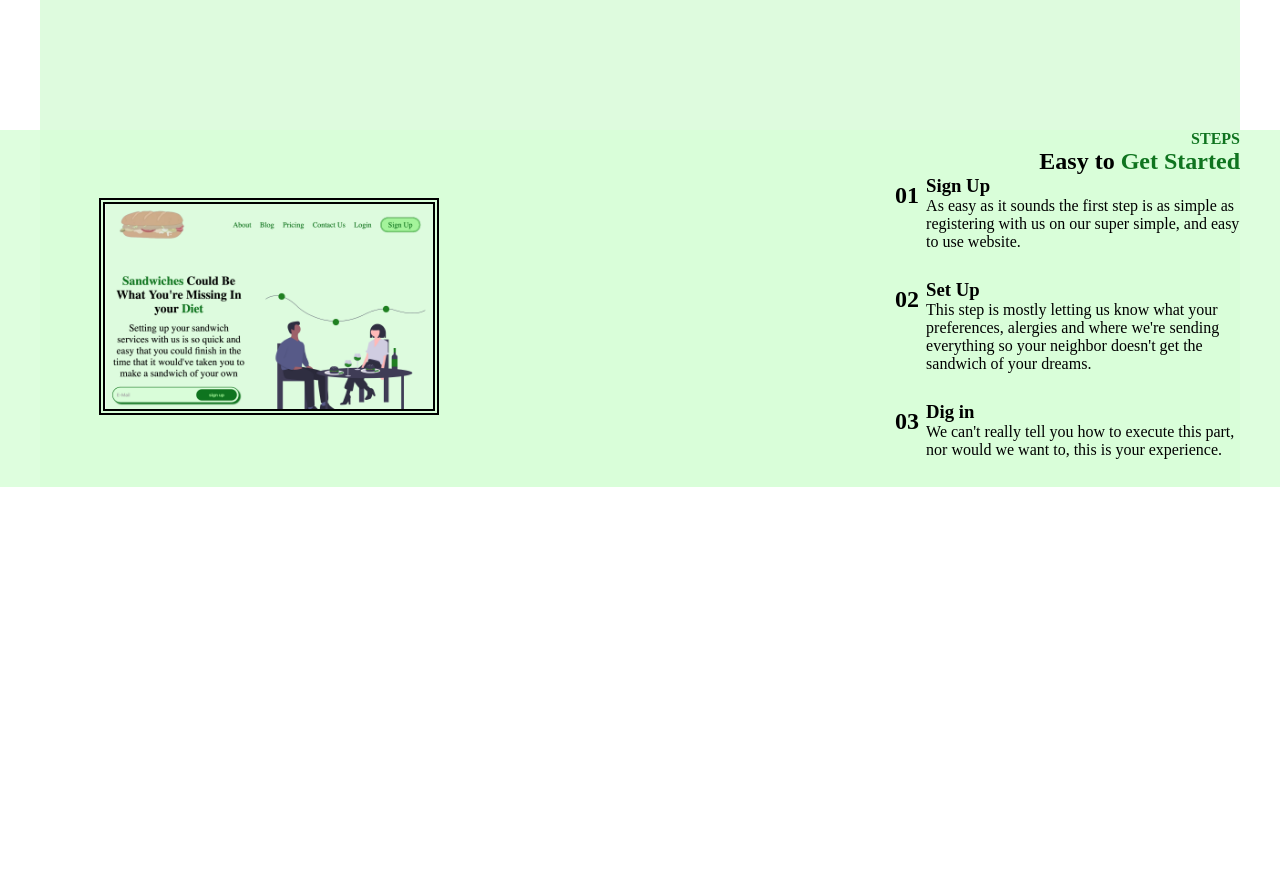
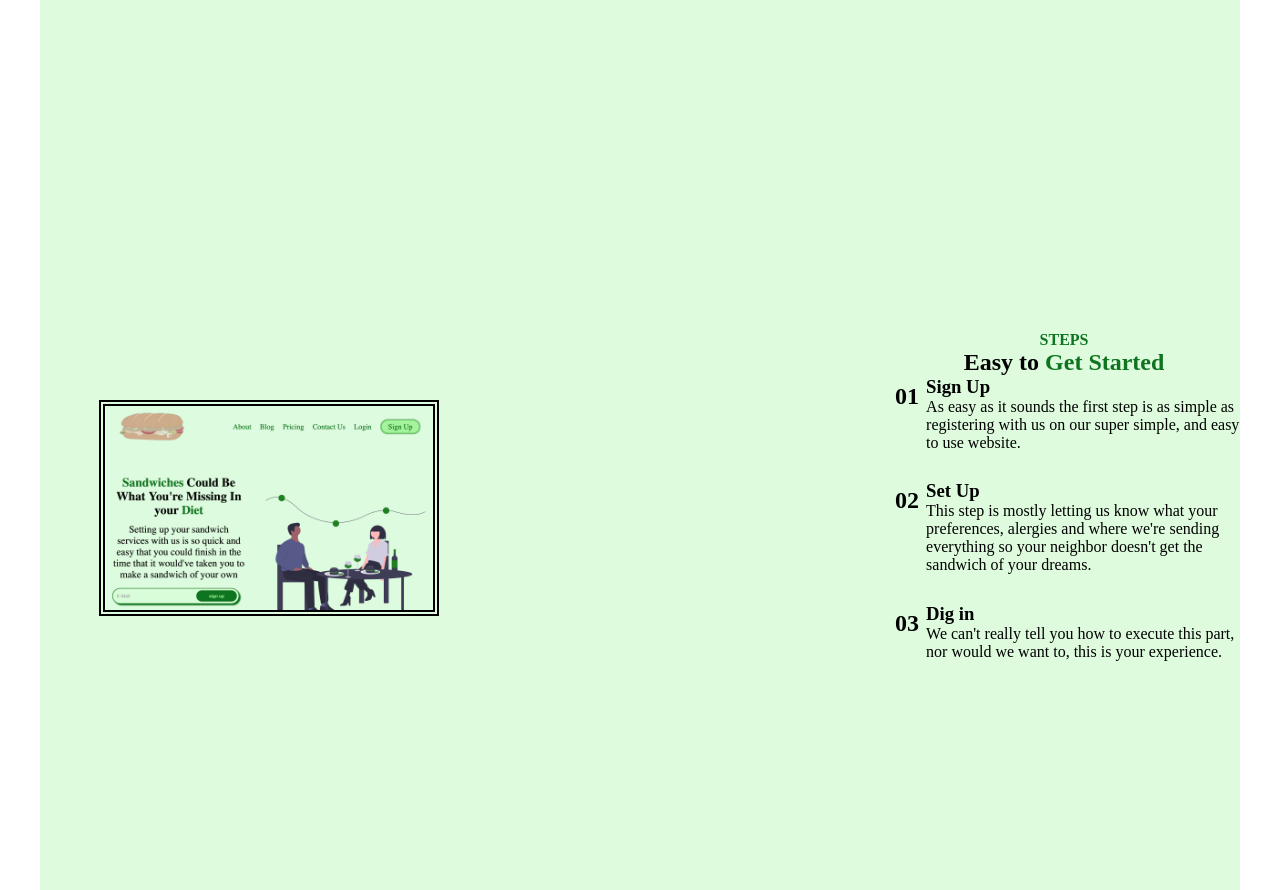
Before and after one commit to sebas-the-artist/sandwiches, a plain HTML site: page index.html in a window 1280 px wide. Shown: the part 2700-3590 px from the top of the page. Before the commit the page ends 3187 px from the top, so only its background shows below. Drawn offline with Linux system fonts and the light colour scheme.

Commit message:
still working on the steps but just a quick save pretty much

```diff
--- a/index.html
+++ b/index.html
@@ -168,7 +168,7 @@
         </div>
     </section>
 
-    <section class="steps">
+    <section class="steps__section">
         <div class="container">
             <div class="row">
                 <div class="steps">
@@ -178,7 +178,7 @@
                     </div>
                     <div class="steps__head">
                         <h4><span class="color">STEPS</span></h4>
-                        <h1 class="">Easy to <span class="color">Get Started</span></h1>
+                        <h1 class="steps__header">Easy to <span class="color">Get Started</span></h1>
                         <div class="steps__description--wrapper">
                             <div class="steps_numbers">
                                 <h1 class="steps__number">01</h1>
@@ -212,8 +212,10 @@
 
                     </div>
                 </div>
+
             </div>
         </div>
+
     </section>
 </body>
 
--- a/styles.css
+++ b/styles.css
@@ -291,7 +291,8 @@ i:hover {
   display: flex;
   justify-content: center;
   align-items: center;
-  background-color: rgba(216, 254, 216, 0.841);
+  height: 95vh;
+  background-color: rgba(181, 247, 181, 0.444);
 }
 .steps__img {
   width: 40%;
@@ -301,7 +302,7 @@ i:hover {
 .steps__head {
   display: flex;
   flex-direction: column;
-  align-items: flex-end;
+  align-items: center;
   width: 100%;
 }
 .steps__description--wrapper {
```
Also changed, not shown: assets/guy-waiting.svg (added), 1 other file.
